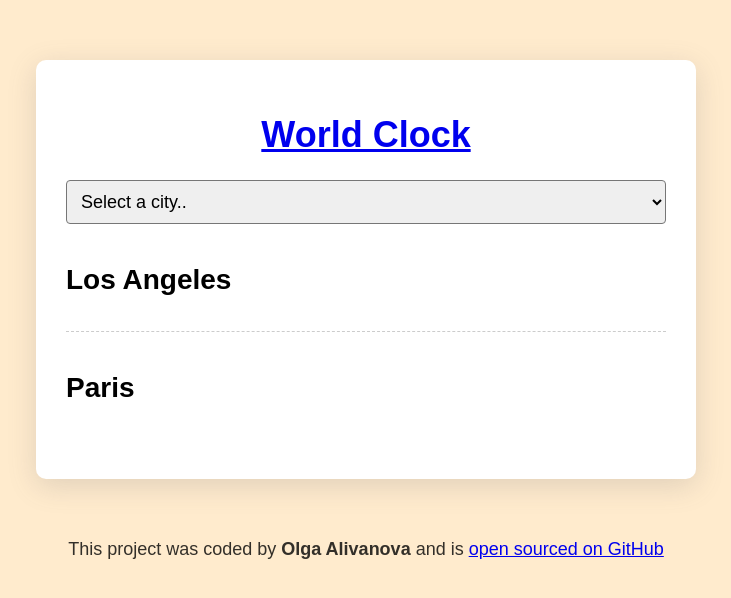
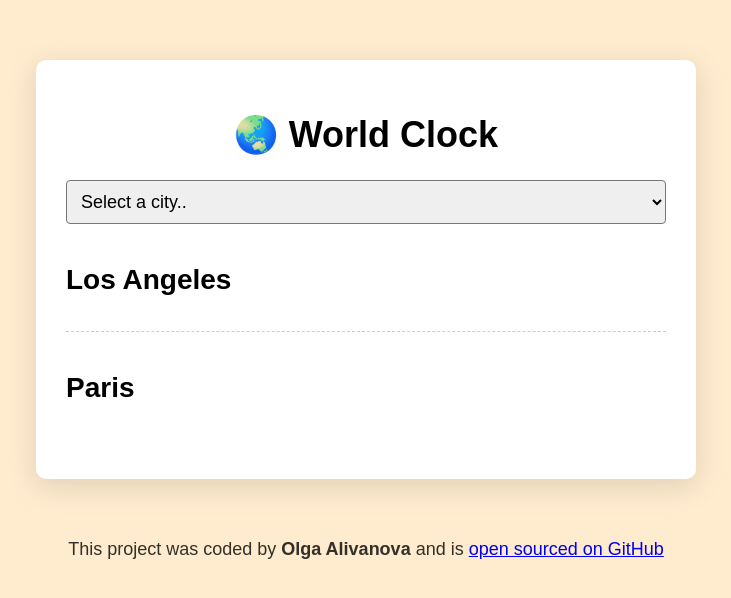
Before and after one commit to Olga771/world-clock, a plain HTML site: page index.html in a window 1280 px wide. Shown: the whole page, without its empty margins (274-1005 px from the left). Drawn offline with nearby package versions, Linux system fonts and the light colour scheme; a script that the page names is missing.

Commit message:
Edited the link in HTML

```diff
--- a/index.html
+++ b/index.html
@@ -11,9 +11,7 @@
   </head>
   <body>
     <div class="container">
-      <h1>
-        <a href="/"> World Clock </a>
-      </h1>
+      <h1>🌏 World Clock</h1>
 
       <select id="city">
         <option value="">Select a city..</option>
```
